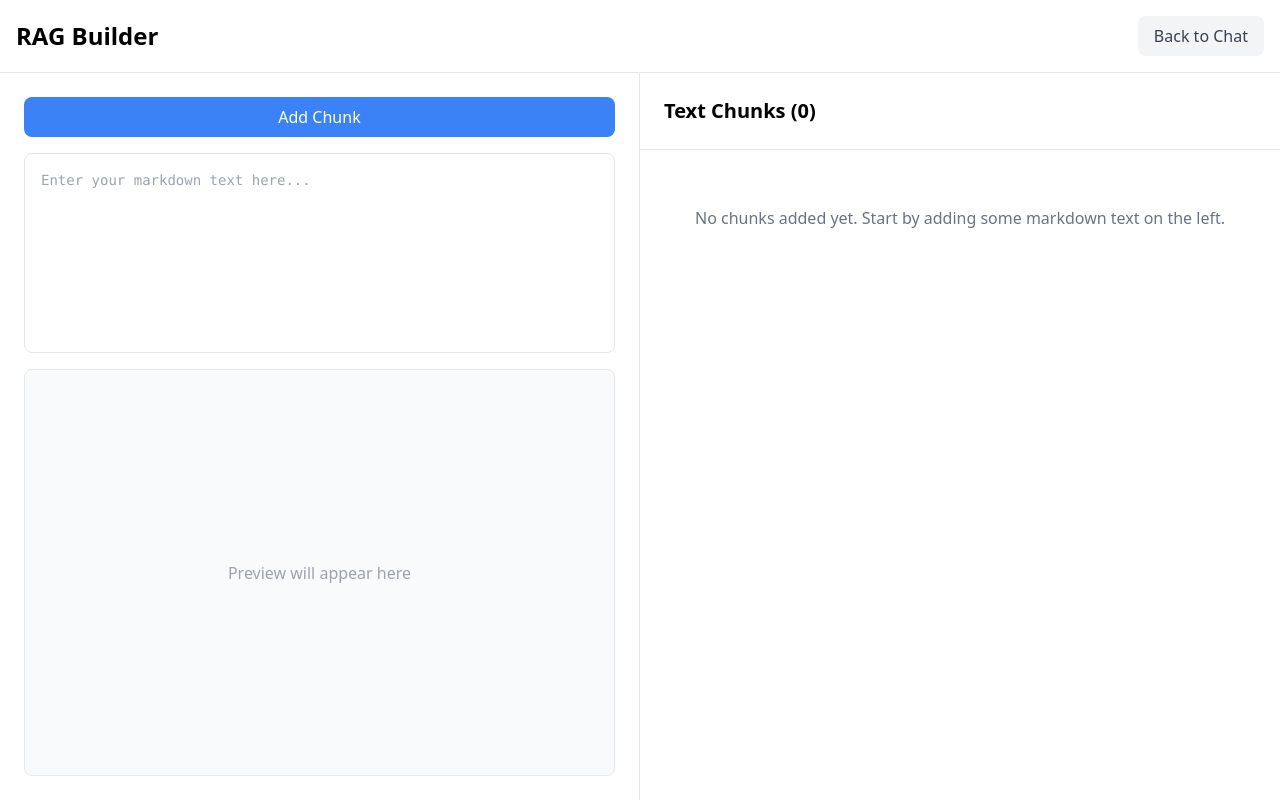
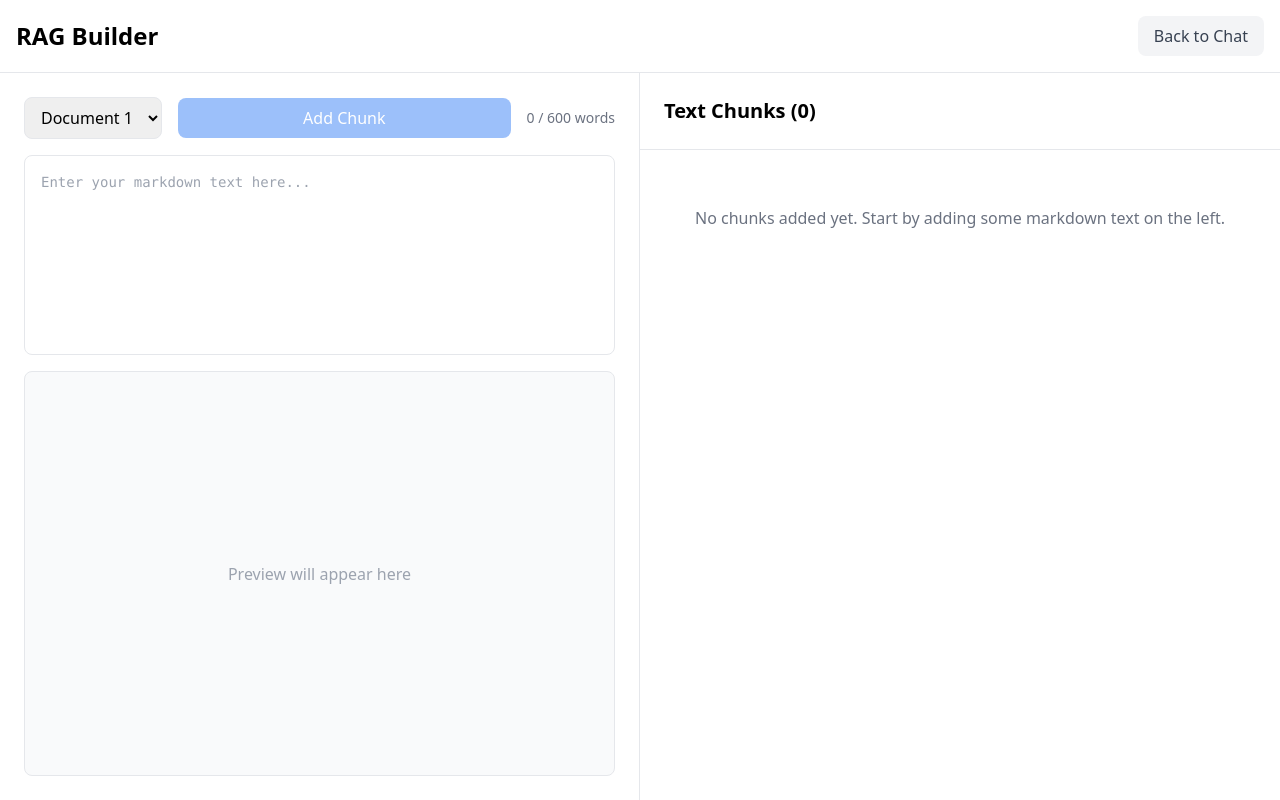
Before and after one commit to IshaanChamoli/crustdata, a Next.js app: page /rag-builder in a window 1280 px wide. Built offline with nearby package versions, Linux system fonts and the light colour scheme.

Commit message:
ready for chunking yay

```diff
--- a/src/app/rag-builder/page.js
+++ b/src/app/rag-builder/page.js
@@ -1,20 +1,55 @@
 'use client';
-import { useState } from 'react';
+import { useState, useEffect } from 'react';
 import ReactMarkdown from 'react-markdown';
 import Link from 'next/link';
+
+const WORD_LIMIT = 600;
+const DOCUMENT_CATEGORIES = ['Document 1', 'Document 2'];
 
 export default function RAGBuilder() {
   const [chunks, setChunks] = useState([]);
   const [currentChunk, setCurrentChunk] = useState('');
   const [editingIndex, setEditingIndex] = useState(null);
+  const [selectedCategory, setSelectedCategory] = useState(DOCUMENT_CATEGORIES[0]);
+
+  // Load chunks from localStorage on component mount
+  useEffect(() => {
+    const savedChunks = localStorage.getItem('ragBuilderChunks');
+    if (savedChunks) {
+      try {
+        setChunks(JSON.parse(savedChunks));
+      } catch (error) {
+        console.error('Error loading chunks from localStorage:', error);
+        localStorage.removeItem('ragBuilderChunks'); // Clear invalid data
+      }
+    }
+  }, []);
+
+  // Save chunks to localStorage whenever they change
+  useEffect(() => {
+    localStorage.setItem('ragBuilderChunks', JSON.stringify(chunks));
+  }, [chunks]);
 
   const handleAddChunk = () => {
     if (!currentChunk.trim()) return;
 
+    if (isOverWordLimit(currentChunk)) {
+      const shouldAdd = window.confirm(
+        `This chunk has ${getWordCount(currentChunk)} words, which is over the recommended limit of ${WORD_LIMIT} words. ` +
+        'Longer chunks might affect the quality of embeddings and retrieval. Add anyway?'
+      );
+      if (!shouldAdd) return;
+    }
+
     if (editingIndex !== null) {
       const newChunks = chunks.map(chunk =>
         chunk.originalIndex === editingIndex + 1
-          ? { ...chunk, content: currentChunk }
+          ? {
+              ...chunk,
+              content: currentChunk,
+              category: selectedCategory,
+              lastModified: Date.now()
+            }
           : chunk
       );
       setChunks(newChunks);
@@ -22,17 +57,34 @@ export default function RAGBuilder() {
     } else {
       const nextIndex = chunks.length + 1;
       setChunks([
-        { content: currentChunk, originalIndex: nextIndex, timestamp: Date.now() },
+        {
+          content: currentChunk,
+          originalIndex: nextIndex,
+          category: selectedCategory,
+          timestamp: Date.now(),
+          lastModified: Date.now()
+        },
         ...chunks
       ]);
     }
     setCurrentChunk('');
   };
 
+  // Add clear all functionality
+  const handleClearAll = () => {
+    if (window.confirm('Are you sure you want to clear all chunks? This cannot be undone.')) {
+      setChunks([]);
+      setCurrentChunk('');
+      setEditingIndex(null);
+      localStorage.removeItem('ragBuilderChunks');
+    }
+  };
+
   const handleEditChunk = (index) => {
     const chunk = chunks.find(c => c.originalIndex === index);
     if (chunk) {
       setCurrentChunk(chunk.content);
+      setSelectedCategory(chunk.category);
       setEditingIndex(index - 1);
     }
   };
@@ -45,11 +97,28 @@ export default function RAGBuilder() {
     }
   };
 
+  const getWordCount = (text) => {
+    return text.trim() ? text.trim().split(/\s+/).length : 0;
+  };
+
+  const isOverWordLimit = (text) => {
+    return getWordCount(text) > WORD_LIMIT;
+  };
+
   return (
     <div className="h-screen flex flex-col">
-      {/* Header */}
+      {/* Header with Clear All button */}
       <div className="border-b p-4 flex justify-between items-center bg-white">
         <h1 className="text-2xl font-bold">RAG Builder</h1>
+        <div className="flex gap-4">
+          {chunks.length > 0 && (
+            <button
+              onClick={handleClearAll}
+              className="px-4 py-2 bg-red-100 text-red-700 rounded-lg hover:bg-red-200 transition-colors"
+            >
+              Clear All
+            </button>
+          )}
           <Link
             href="/"
             className="px-4 py-2 bg-gray-100 text-gray-700 rounded-lg hover:bg-gray-200 transition-colors"
@@ -57,19 +126,48 @@ export default function RAGBuilder() {
             Back to Chat
           </Link>
         </div>
+      </div>
 
       {/* Main Content */}
       <div className="flex-1 flex overflow-hidden">
         {/* Left Side - Fixed */}
         <div className="w-1/2 border-r flex flex-col">
           <div className="flex-1 p-6 flex flex-col">
-            {/* Add Chunk Button - Now at Top */}
+            {/* Add Chunk Button with Category and Word Count */}
+            <div className="flex items-center gap-4 mb-4">
+              <select
+                value={selectedCategory}
+                onChange={(e) => setSelectedCategory(e.target.value)}
+                className="px-3 py-2 border rounded-lg focus:outline-none focus:ring-2 focus:ring-blue-500"
+              >
+                {DOCUMENT_CATEGORIES.map(category => (
+                  <option key={category} value={category}>
+                    {category}
+                  </option>
+                ))}
+              </select>
               <button
                 onClick={handleAddChunk}
-              className="w-full px-6 py-2 mb-4 bg-blue-500 text-white rounded-lg hover:bg-blue-600 transition-colors"
+                disabled={!currentChunk.trim()}
+                className={`flex-1 px-6 py-2 rounded-lg transition-colors ${
+                  isOverWordLimit(currentChunk)
+                    ? 'bg-yellow-500 hover:bg-yellow-600 text-white'
+                    : 'bg-blue-500 hover:bg-blue-600 text-white'
+                } disabled:opacity-50 disabled:cursor-not-allowed`}
               >
                 {editingIndex !== null ? 'Update Chunk' : 'Add Chunk'}
+                {isOverWordLimit(currentChunk) && ' (Warning)'}
               </button>
+              <div className={`text-sm ${
+                isOverWordLimit(currentChunk)
+                  ? 'text-red-500 font-medium'
+                  : getWordCount(currentChunk) > WORD_LIMIT * 0.8
+                    ? 'text-yellow-600'
+                    : 'text-gray-500'
+              }`}>
+                {getWordCount(currentChunk)} / {WORD_LIMIT} words
+              </div>
+            </div>
 
             {/* Input Area - Fixed Height */}
             <div className="h-[200px] mb-4">
@@ -138,7 +236,14 @@ export default function RAGBuilder() {
                   className="border rounded-lg bg-white shadow-sm hover:shadow-md transition-shadow"
                 >
                   <div className="border-b bg-gray-50 px-4 py-2 flex justify-between items-center">
-                    <div className="text-sm text-gray-500">Chunk {chunk.originalIndex}</div>
+                    <div className="flex items-center gap-2">
+                      <div className="text-sm text-gray-500">
+                        Chunk {chunk.originalIndex} • {chunk.category}
+                      </div>
+                      <div className="text-xs text-gray-400">
+                        {new Date(chunk.lastModified).toLocaleString()}
+                      </div>
+                    </div>
                     <div className="flex gap-2">
                       <button
                         onClick={() => handleEditChunk(chunk.originalIndex)}
```
Lines whose indentation alone changed are shown as unchanged.
